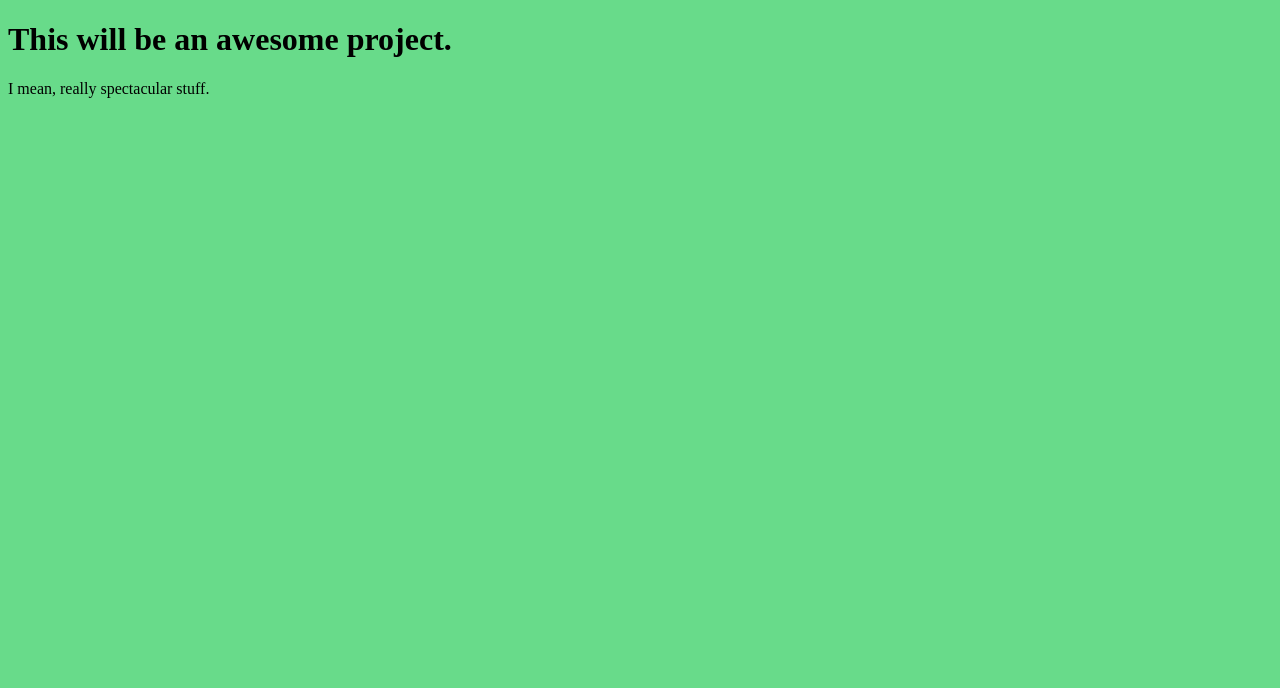
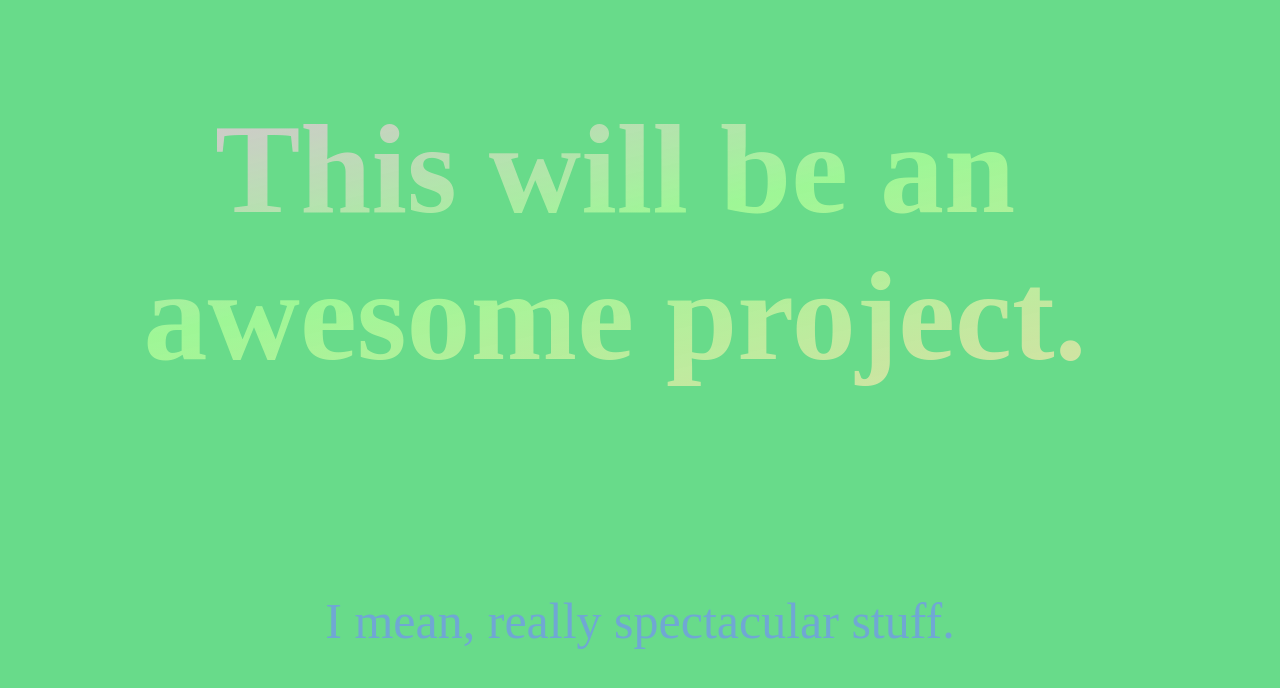
Before and after one commit to katykb/Project1, a plain HTML site: page index.html in a window 1280 px wide. Drawn offline with Linux system fonts and the light colour scheme.

Commit message:
a little decoration

```diff
--- a/style.css
+++ b/style.css
@@ -2,9 +2,9 @@ body {
     background-color: rgb(104, 219, 138);
 }
 
-h1 p {
+h1 {
         padding: 10px;
-        height: 258px;
+        height: 400px;
        background-image: linear-gradient(167deg,
         #f7b2eddc 0%,
         #9ef796 29%,
@@ -19,6 +19,12 @@ h1 p {
       margin-right: 50px;
     }
 
+    p {
+        font-size: 50px;
+        text-align: center;
+        color:rgb(112, 167, 212);
+    }
+
 
     @keyframes textclip {
         to {
```
